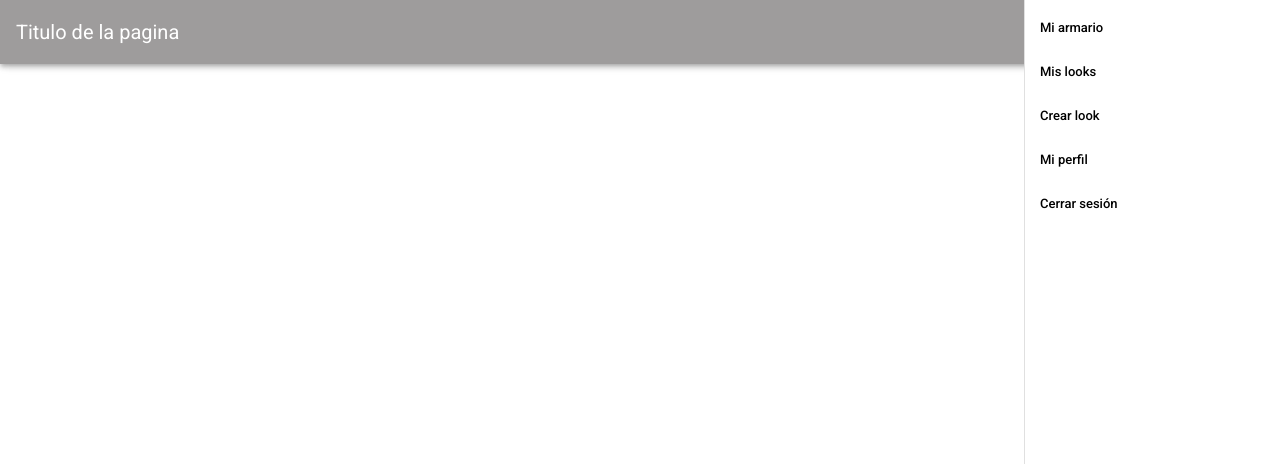
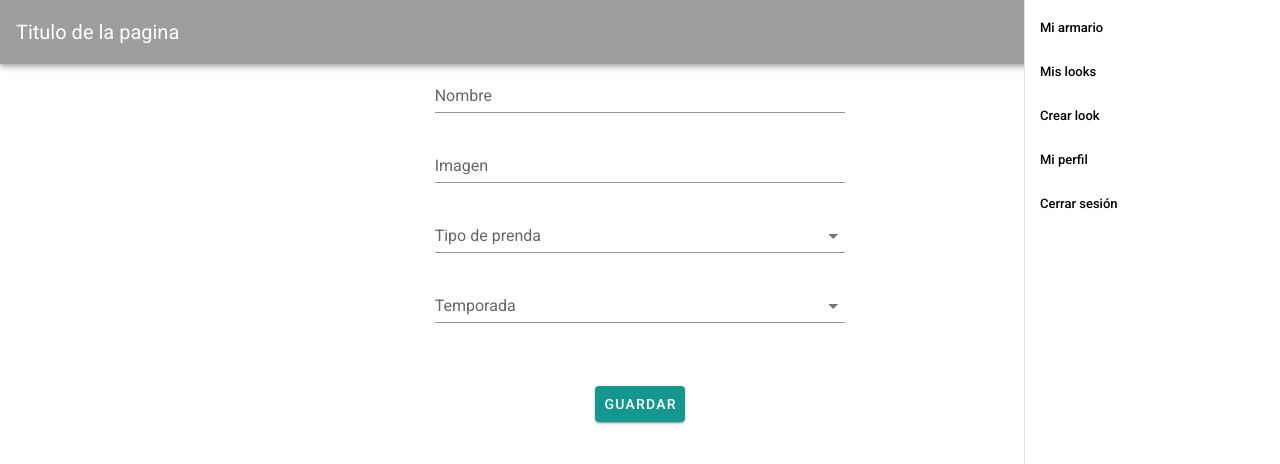
Before and after one commit to krla/My_ecloset_front, a Vue app: page /addcloth in a window 1280 px wide. Shown: the top 464 px of the page. Built offline with nearby package versions, Linux system fonts and the light colour scheme; sample sign-in values are in the browser's storage.

Commit message:
crear y eliminar prenda ok

```diff
--- a/src/components/ClothCard.vue
+++ b/src/components/ClothCard.vue
@@ -1,6 +1,6 @@
 <template>
   <div>
-    <v-img :src="clothObject.img_url" height="100px" width="100px">
+    <v-img :src="clothObject.img_url" height="100px" width="100px" @click="selectthisCloth">
     </v-img>
   </div>
 </template>
@@ -10,7 +10,12 @@
     name: "cloth",
     props:{
       clothObject: Object
+    },
+    methods: {
+    selectthisCloth() {
+      this.$emit("selectCloth", this.clothObject._id)
     }
+  }
   }
 </script>
 
--- a/src/layouts/Default.Layout.vue
+++ b/src/layouts/Default.Layout.vue
@@ -1,5 +1,5 @@
 <template>
-  <v-app app>
+  <v-app>
     <Navbar />
     <v-content>
       <router-view></router-view>
@@ -11,7 +11,7 @@
 import Navbar from "../components/Navbar";
 
 export default {
-  name: "App",
+  name: "default",
 
   components: {
     Navbar
@@ -19,4 +19,5 @@ export default {
 };
 </script>
 
-<style scoped></style>
+<style scoped>
+</style>
--- a/src/router/index.js
+++ b/src/router/index.js
@@ -7,6 +7,7 @@ import Closet from "../views/Closet.vue";
 import Looks from "../views/Looks.vue";
 import NewLook from "../views/NewLook.vue";
 import Profile from "../views/Profile.vue";
+import AddCloth from '../views/AddCloth.vue';
 
 Vue.use(VueRouter);
 
@@ -93,6 +94,20 @@ const routes = [
       }
     },
   },
+  {
+    path: "/addcloth",
+    name: "AddCloth",
+    component: AddCloth,
+    beforeEnter(to, from, next) {
+      if (!localStorage.getItem("token")) {//eslint-disable-line
+        next({
+          name: "Login",
+        });
+      } else {
+        next();
+      }
+    },
+  }
 ];
 
 const router = new VueRouter({
--- a/src/services/Api.js
+++ b/src/services/Api.js
@@ -28,5 +28,21 @@ export default {
       }
     })
     return response.data
+  },
+  async addCloth (cloth) {
+    const response = await API.post('/me/clothes', cloth, {
+      headers: {
+        token: localStorage.getItem('token') //eslint-disable-line
+      }
+    })
+    return response.data
+  },
+  async deleteCloth (clothId) {
+    const response = await API.delete(`/me/clothes/${clothId}`, {
+      headers: {
+        token: localStorage.getItem('token') //eslint-disable-line
+      }
+    })
+    return response.data
   }
 }
--- /dev/null
+++ b/src/views/AddCloth.vue
@@ -0,0 +1,93 @@
+<template>
+  <div>
+    <v-row align="center" justify="center">
+      <v-col cols="10" sm="6" md="4">
+        <v-form ref="form" v-model="valid" lazy-validation>
+          <v-text-field v-model="name" :rules="nameRules" label="Nombre" required></v-text-field>
+
+          <v-text-field v-model="img" :rules="imgRules" label="Imagen" required></v-text-field>
+
+          <v-select
+            v-model="type"
+            :items="types"
+            :rules="[v => !!v || 'El tipo de prenda es requerido']"
+            label="Tipo de prenda"
+            required
+          ></v-select>
+
+          <v-select
+            v-model="season"
+            :items="seasons"
+            :rules="[v => !!v || 'La temporada es requerida']"
+            label="Temporada"
+            required
+          ></v-select>
+        </v-form>
+      </v-col>
+    </v-row>
+    <v-row align="center" justify="center">
+      <v-col cols="10" sm="6" md="4">
+        <v-card-actions>
+          <v-btn :disabled="!valid" dark color="#13978F" class="button" @click="addCloth()">Guardar</v-btn>
+        </v-card-actions>
+      </v-col>
+    </v-row>
+  </div>
+</template>
+
+<script>
+import Api from '../services/Api';
+
+export default {
+  data: () => ({
+    valid: true,
+    name: "",
+    nameRules: [v => !!v || "Se requiere un nombre para la prenda"],
+    img: "",
+    imgRules: [v => !!v || "Se requiere una imagen de la prenda"],
+    type: null,
+    types: [
+      "blusas",
+      "camisetas",
+      "chaqueta",
+      "abrigo",
+      "rebecas",
+      "jersey",
+      "pullover",
+      "vaqueros",
+      "pantalon",
+      "falda",
+      "vestido",
+      "short",
+      "zapatos",
+      "camisa",
+      "polo",
+      "sombrero",
+      "otros"
+    ],
+    season: null,
+    seasons: ["primavera-verano", "otoño-invierno", "todas"]
+  }),
+
+  methods: {
+    addCloth() {
+      const cloth = {
+         name: this.name,
+         img_url: this.img,
+         cloth_type: this.type,
+         season: this.season
+      }
+      Api.addCloth(cloth).then(() => {
+        this.$router.push("/closet");
+      });
+    }
+  }
+};
+</script>
+
+<style lang="scss" scoped>
+.button {
+  margin: auto;
+  margin-top: 10px;
+}
+</style>
--- a/src/views/Closet.vue
+++ b/src/views/Closet.vue
@@ -1,24 +1,38 @@
 <template>
   <div>
+    <v-card style="height: 700px;">
       <v-container>
         <v-row>
           <v-col v-for="(cloth, idx) in clothes" :key="idx">
-          <Cloth :clothObject="cloth"/>
+            <Cloth :clothObject="cloth" v-on:selectCloth="deleteCloth" />
           </v-col>
         </v-row>
       </v-container>
+    </v-card>
+
+    <v-card color="#9E9C9C">
+      <v-card-text style="height: 100px; position: relative">
+        <v-btn absolute dark fab top left color="#13978F" to="/addcloth">
+          <v-icon>mdi-plus</v-icon>
+        </v-btn>
+        <v-btn absolute dark fab top right color="#13978F" @click="deleteClothId()">
+          <v-icon>mdi-delete</v-icon>
+        </v-btn>
+      </v-card-text>
+    </v-card>
   </div>
 </template>
 
 <script>
 import Api from "../services/Api";
-import Cloth from "../components/ClothCard"
+import Cloth from "../components/ClothCard";
 
 export default {
   name: "Closet",
   data() {
     return {
-      clothes: []
+      clothes: [],
+      clothId:null
     };
   },
   components: {
@@ -28,6 +42,18 @@ export default {
     Api.getAllClothes().then(res => {
       this.clothes = res;
     });
+  },
+   methods: {
+    deleteCloth(clothId) {
+      this.clothId = clothId
+    },
+    deleteClothId() {
+      Api.deleteCloth(this.clothId).then(() => {
+        Api.getAllClothes().then(res => {
+          this.clothes = res;
+        });
+      });
+    }
   }
 };
 </script>
--- a/src/views/Home.vue
+++ b/src/views/Home.vue
@@ -26,9 +26,7 @@ export default {
 </script>
 
 <style lang="scss" scoped>
-.home {
-  // margin-top: 20vh;
-}
+
 .btn {
   margin-top: 40px;
   width: 110px;
--- a/src/views/Login.vue
+++ b/src/views/Login.vue
@@ -3,7 +3,7 @@
     <h1 class="font-weight-thin" id="title" align="center">My eCloset</h1>
     <v-container fill-heigth fluid class="login">
       <v-row align="center" justify="center">
-        <v-col cols="12" sm="6" md="4" class="bg-transparent">
+        <v-col cols="10" sm="6" md="4" class="bg-transparent">
           <v-form>
             <v-text-field
               label="E-mail"
@@ -25,7 +25,7 @@
       </v-row>
 
       <v-row align="center" justify="center">
-        <v-col cols="12" sm="6" md="4" class="bg-transparent">
+        <v-col cols="10" sm="6" md="4" class="bg-transparent">
           <v-card-actions>
             <v-btn class="button" color="#13978F" dark @click.prevent="login"
               >Login</v-btn
@@ -35,10 +35,10 @@
       </v-row>
 
       <v-row align="center" justify="center">
-        <v-col align="center" cols="12" sm="6" md="4" class="bg-transparent">
+        <v-col align="center" cols="10" sm="6" md="4" class="bg-transparent">
           <p>
             Si no estás registrado
-            <router-link to="/signup">pulse aqui</router-link>
+            <router-link to="/signup">pulsa aqui</router-link>
           </p>
         </v-col>
       </v-row>
--- a/src/views/Signup.vue
+++ b/src/views/Signup.vue
@@ -1,13 +1,9 @@
 <template>
-  <v-container fill-heigth fluid>
-    <v-row>
-      <v-col align="center">
-        <h1 class="font-weight-thin">My eCloset</h1>
-      </v-col>
-    </v-row>
-    <div class="signup">
-      <v-row>
-        <v-col cols="6" md="6">
+  <div>
+    <h1 class="font-weight-thin" id="title" align="center">My eCloset</h1>
+    <v-container fill-heigth fluid class="signup">
+      <v-row align="center" justify="center">
+        <v-col cols="10" sm="6" md="4" class="bg-transparent">
           <v-form>
             <v-text-field
               label="Nombre de usuario"
@@ -33,35 +29,28 @@
               @click:append="showPassword = !showPassword"
             ></v-text-field>
             <v-radio-group v-model="genderInput">
-              <v-radio
-                v-for="gender in genders"
-                :key="gender"
-                :label="gender"
-                :value="gender"
-              ></v-radio>
+              <v-radio v-for="gender in genders" :key="gender" :label="gender" :value="gender"></v-radio>
             </v-radio-group>
           </v-form>
         </v-col>
       </v-row>
-      <v-row>
-        <v-col>
+      <v-row align="center" justify="center">
+        <v-col cols="10" sm="6" md="4" class="bg-transparent">
           <v-card-actions>
-            <v-btn class="button" color="#13978F" dark @click="signup"
-              >Signup</v-btn
-            >
+            <v-btn class="button" color="#13978F" dark @click="signup">Signup</v-btn>
           </v-card-actions>
         </v-col>
       </v-row>
-      <v-row>
-        <v-col align="center">
+      <v-row align="center" justify="center">
+        <v-col align="center" cols="10" sm="6" md="4" class="bg-transparent">
           <p>
             Si ya estás registrado
-            <router-link to="/">pulse aqui</router-link>
+            <router-link to="/">pulsa aqui</router-link>
           </p>
         </v-col>
       </v-row>
-    </div>
-  </v-container>
+    </v-container>
+  </div>
 </template>
 
 <script>
@@ -108,10 +97,14 @@ export default {
 </script>
 
 <style lang="scss" scoped>
+#title {
+  margin-top: 5vh;
+}
 .signup {
-  margin: auto;
-  margin-top: 8vh;
-  background-color: rgba(0, 0, 0, 0.1);
+  margin-top: 6vh;
+}
+.bg-transparent {
+  background-color: rgba(255, 255, 255, 0.9);
 }
 .button {
   margin: auto;
```
Lines whose indentation alone changed are shown as unchanged.
